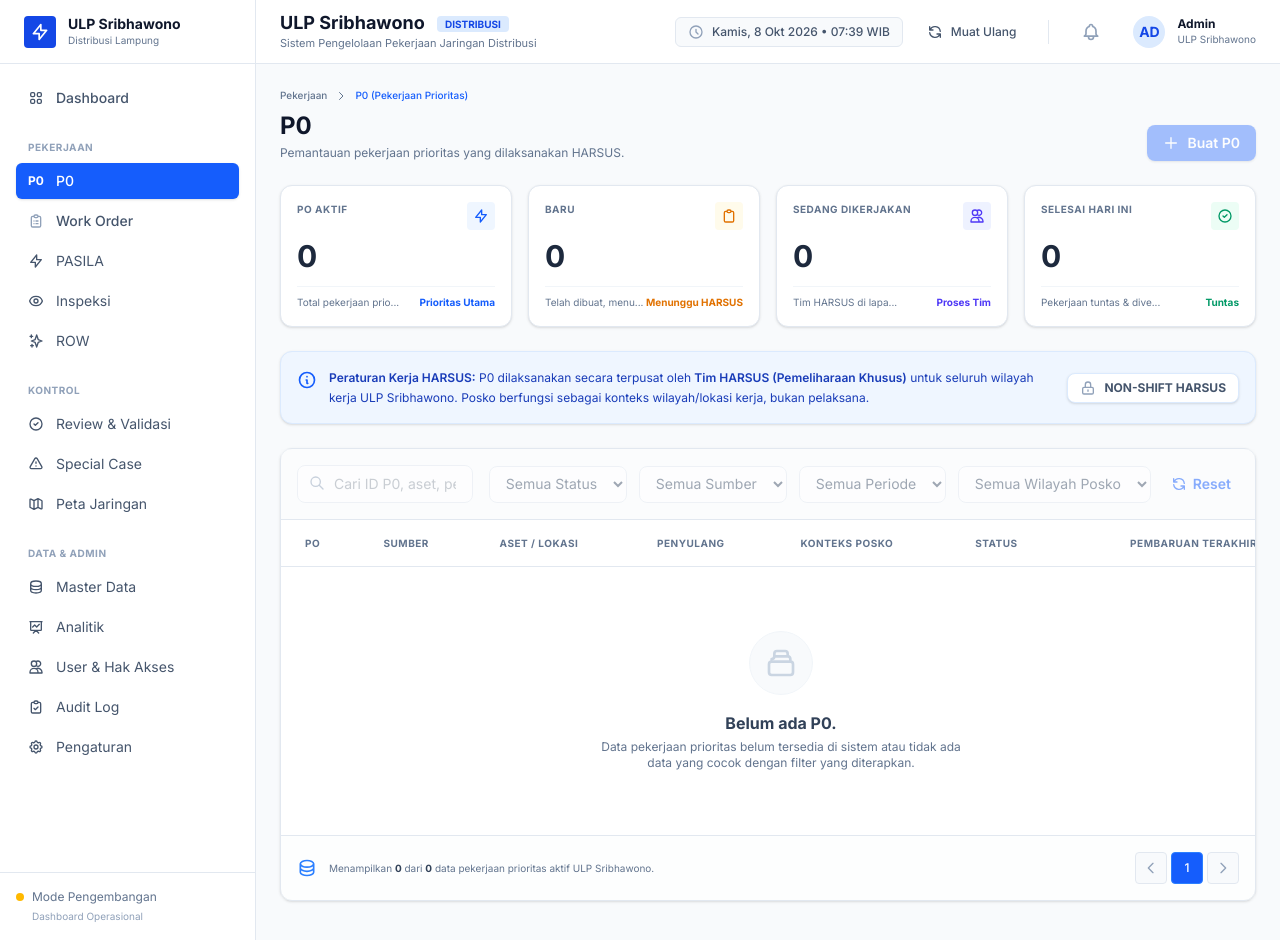
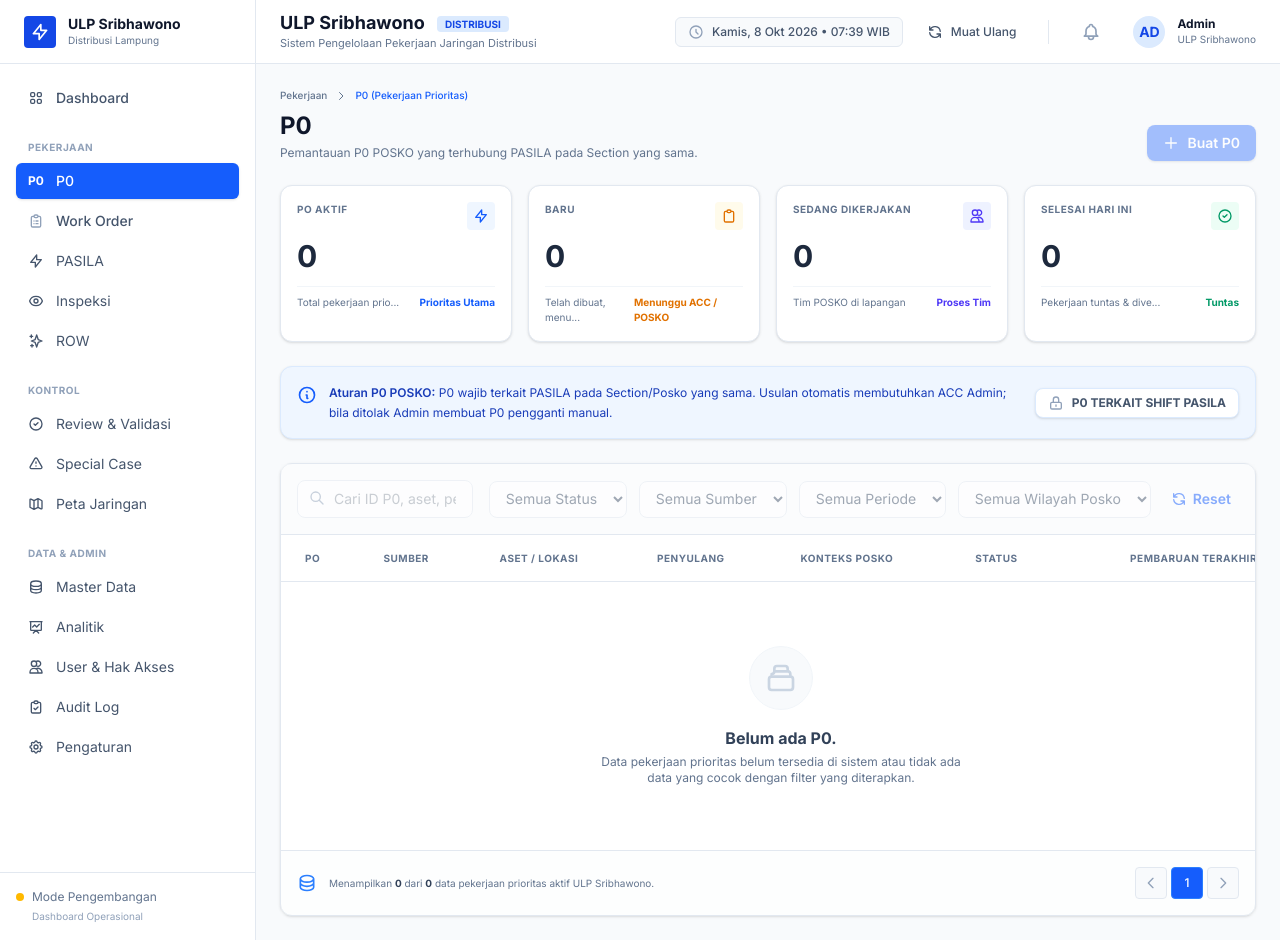
Before and after one commit to raapstronaut/ulp-sribhawono, a Laravel app: page /admin/p0 in a window 1280 px wide. Run offline with Laravel 12, Linux system fonts and the light colour scheme; style sheets or scripts are compiled from the project's sources.

Commit message:
fix: align backend/resources/views/admin/p0/index.blade.php terminology with P0 POSKO v3

```diff
--- a/backend/resources/views/admin/p0/index.blade.php
+++ b/backend/resources/views/admin/p0/index.blade.php
@@ -14,7 +14,7 @@
                 </ol>
             </nav>
             <h1 class="text-2xl font-bold text-slate-900 leading-tight">P0</h1>
-            <p class="text-xs text-slate-500 mt-1">Pemantauan pekerjaan prioritas yang dilaksanakan HARSUS.</p>
+            <p class="text-xs text-slate-500 mt-1">Pemantauan P0 POSKO yang terhubung PASILA pada Section yang sama.</p>
         </div>
         <button class="bg-blue-600/50 text-white px-4 py-2 rounded-lg text-sm font-semibold flex items-center gap-2 shadow-sm cursor-not-allowed opacity-75" disabled title="Fitur pembuatan P0 belum diimplementasikan">
             <svg class="w-4 h-4" fill="none" stroke="currentColor" viewBox="0 0 24 24"><path stroke-linecap="round" stroke-linejoin="round" stroke-width="2" d="M12 4v16m8-8H4"></path></svg>
@@ -48,7 +48,7 @@
             <div class="text-3xl font-black text-slate-800">{{ $p0_baru }}</div>
             <div class="mt-3 flex justify-between items-center text-[10px] text-slate-500 border-t border-slate-100 pt-2">
                 <span>Telah dibuat, menu...</span>
-                <span class="text-amber-600 font-bold">Menunggu HARSUS</span>
+                <span class="text-amber-600 font-bold">Menunggu ACC / POSKO</span>
             </div>
         </div>
 
@@ -61,7 +61,7 @@
             </div>
             <div class="text-3xl font-black text-slate-800">{{ $p0_dikerjakan }}</div>
             <div class="mt-3 flex justify-between items-center text-[10px] text-slate-500 border-t border-slate-100 pt-2">
-                <span>Tim HARSUS di lapa...</span>
+                <span>Tim POSKO di lapangan</span>
                 <span class="text-indigo-600 font-bold">Proses Tim</span>
             </div>
         </div>
@@ -88,12 +88,12 @@
                 <svg class="w-5 h-5" fill="none" stroke="currentColor" viewBox="0 0 24 24"><path stroke-linecap="round" stroke-linejoin="round" stroke-width="2" d="M13 16h-1v-4h-1m1-4h.01M21 12a9 9 0 11-18 0 9 9 0 0118 0z"></path></svg>
             </div>
             <p class="text-xs text-blue-800 leading-relaxed max-w-4xl">
-                <strong class="font-semibold">Peraturan Kerja HARSUS:</strong> P0 dilaksanakan secara terpusat oleh <strong class="font-semibold">Tim HARSUS (Pemeliharaan Khusus)</strong> untuk seluruh wilayah kerja ULP Sribhawono. Posko berfungsi sebagai konteks wilayah/lokasi kerja, bukan pelaksana.
+                <strong class="font-semibold">Aturan P0 POSKO:</strong> P0 wajib terkait PASILA pada Section/Posko yang sama. Usulan otomatis membutuhkan ACC Admin; bila ditolak Admin membuat P0 pengganti manual.
             </p>
         </div>
         <div class="flex items-center gap-2 bg-white px-3 py-1.5 rounded-lg border border-blue-100 text-xs font-bold text-slate-600 shadow-sm shrink-0">
             <svg class="w-4 h-4 text-slate-400" fill="none" stroke="currentColor" viewBox="0 0 24 24"><path stroke-linecap="round" stroke-linejoin="round" stroke-width="2" d="M12 15v2m-6 4h12a2 2 0 002-2v-6a2 2 0 00-2-2H6a2 2 0 00-2 2v6a2 2 0 002 2zm10-10V7a4 4 0 00-8 0v4h8z"></path></svg>
-            NON-SHIFT HARSUS
+            P0 TERKAIT SHIFT PASILA
         </div>
     </div>
 
```
